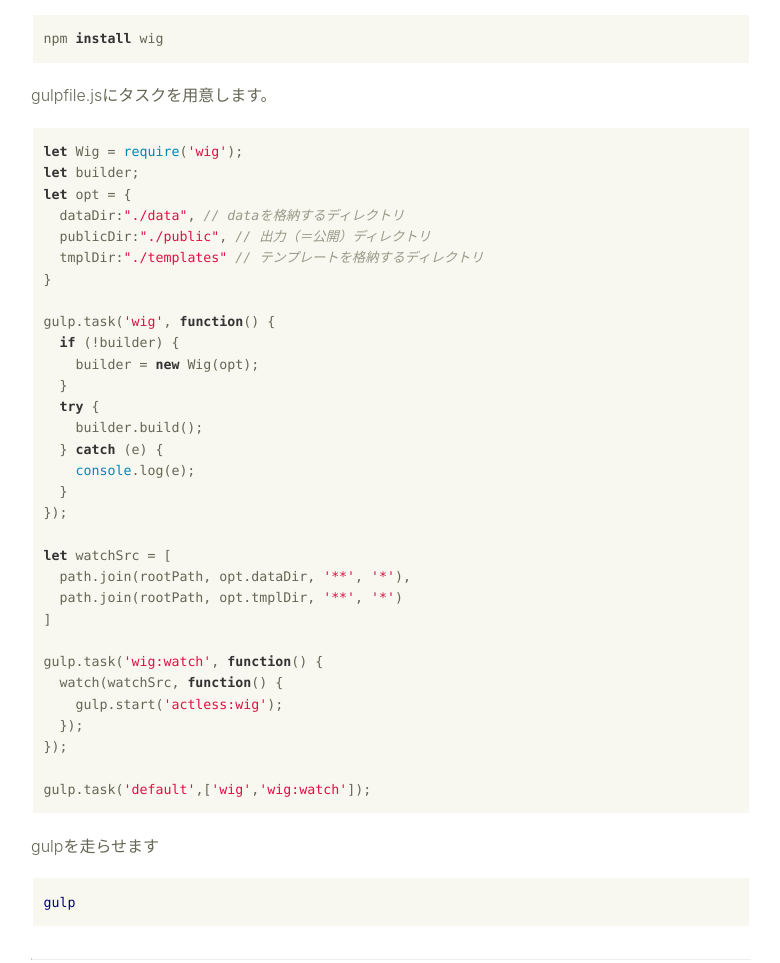
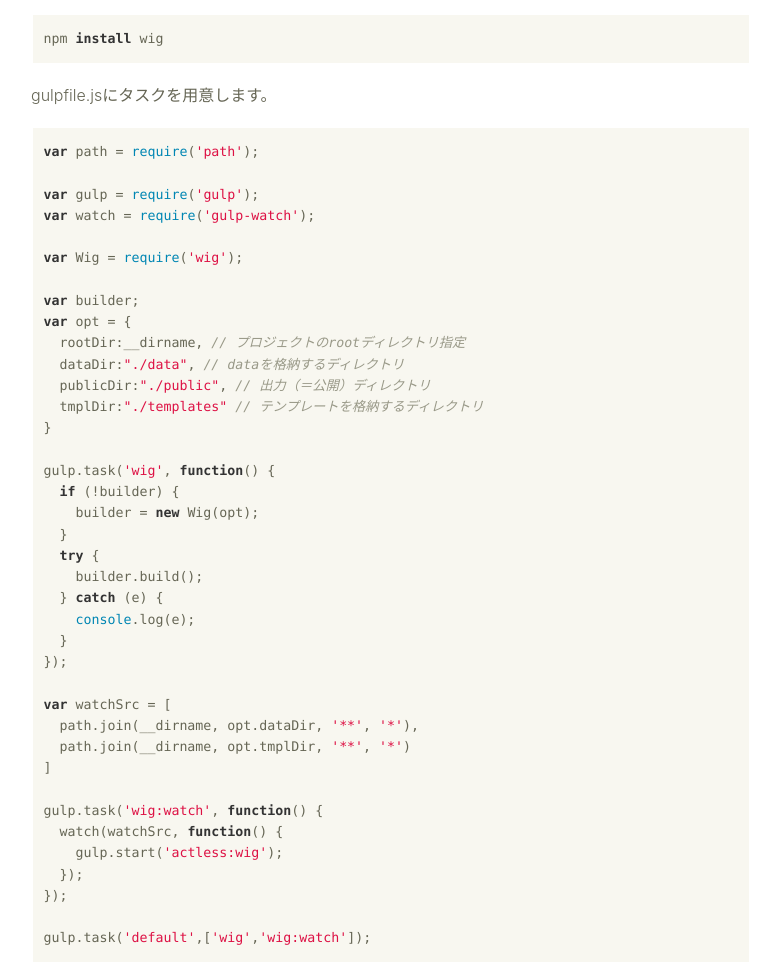
Before and after one commit to zk33/wig, a website: page docs/index.html in a window 1280 px wide. Shown: the part 2227-3190 px from the top of the page, without its empty margins (379-1159 px from the left). Drawn offline with nearby package versions, Linux system fonts and the light colour scheme.

Commit message:
update docs

```diff
--- a/docs/index.html
+++ b/docs/index.html
@@ -96,10 +96,17 @@
         <h2 id="2-2-">2-2.タスクランナーでビルドする</h2>
         <p>wigをインストールします</p> <pre><code>npm <span class="hljs-keyword">install</span> wig
 </code></pre>
-        <p>gulpfile.jsにタスクを用意します。</p> <pre><code><span class="hljs-keyword">let</span> Wig = <span class="hljs-built_in">require</span>(<span class="hljs-string">'wig'</span>);
-<span class="hljs-keyword">let</span> builder;
-<span class="hljs-keyword">let</span> opt = {
-  <span class="hljs-attr">dataDir</span>:<span class="hljs-string">"./data"</span>, <span class="hljs-comment">// dataを格納するディレクトリ</span>
+        <p>gulpfile.jsにタスクを用意します。</p> <pre><code><span class="hljs-keyword">var</span> path = <span class="hljs-built_in">require</span>(<span class="hljs-string">'path'</span>);
+
+<span class="hljs-keyword">var</span> gulp = <span class="hljs-built_in">require</span>(<span class="hljs-string">'gulp'</span>);
+<span class="hljs-keyword">var</span> watch = <span class="hljs-built_in">require</span>(<span class="hljs-string">'gulp-watch'</span>);
+
+<span class="hljs-keyword">var</span> Wig = <span class="hljs-built_in">require</span>(<span class="hljs-string">'wig'</span>);
+
+<span class="hljs-keyword">var</span> builder;
+<span class="hljs-keyword">var</span> opt = {
+  <span class="hljs-attr">rootDir</span>:__dirname, <span class="hljs-comment">// プロジェクトのrootディレクトリ指定</span>
+  dataDir:<span class="hljs-string">"./data"</span>, <span class="hljs-comment">// dataを格納するディレクトリ</span>
   publicDir:<span class="hljs-string">"./public"</span>, <span class="hljs-comment">// 出力（＝公開）ディレクトリ</span>
   tmplDir:<span class="hljs-string">"./templates"</span> <span class="hljs-comment">// テンプレートを格納するディレクトリ</span>
 }
@@ -115,9 +122,9 @@
   }
 });
 
-<span class="hljs-keyword">let</span> watchSrc = [
-  path.join(rootPath, opt.dataDir, <span class="hljs-string">'**'</span>, <span class="hljs-string">'*'</span>),
-  path.join(rootPath, opt.tmplDir, <span class="hljs-string">'**'</span>, <span class="hljs-string">'*'</span>)
+<span class="hljs-keyword">var</span> watchSrc = [
+  path.join(__dirname, opt.dataDir, <span class="hljs-string">'**'</span>, <span class="hljs-string">'*'</span>),
+  path.join(__dirname, opt.tmplDir, <span class="hljs-string">'**'</span>, <span class="hljs-string">'*'</span>)
 ]
 
 gulp.task(<span class="hljs-string">'wig:watch'</span>, <span class="hljs-function"><span class="hljs-keyword">function</span>(<span class="hljs-params"></span>) </span>{
```
Also changed, not shown: docs_src/data/index.md (+13 -6 lines).
